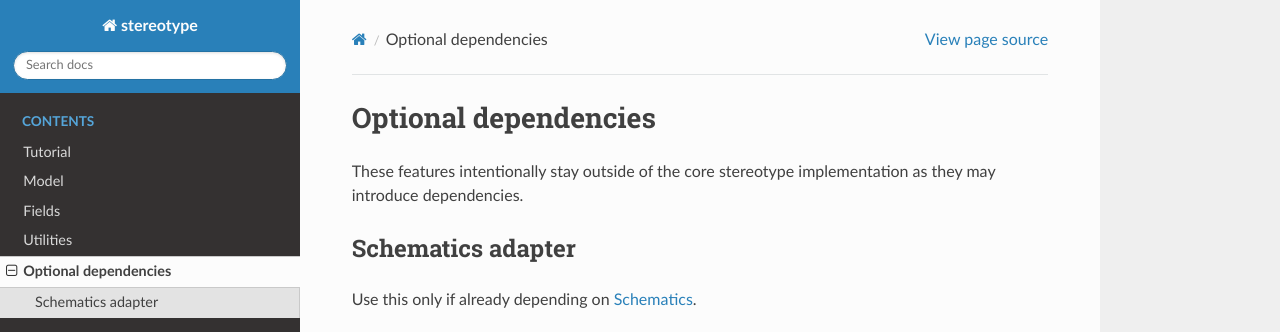
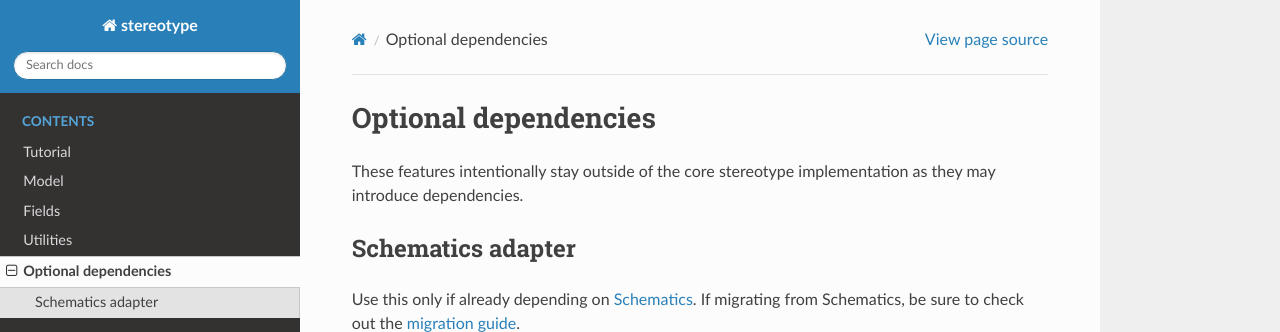
Before and after one commit to petee-d/stereotype, a Sphinx documentation site: the page built from docs/contrib.rst, in a window 1280 px wide, cut to the strip 0-332 px from the top of the page. Built offline with Sphinx 7.4.7 and the Read the Docs theme 2.0.0, drawn with Linux system fonts in a browser that asks for light colours.

Commit message:
Mention the Schematics migration guide in docs

```diff
--- a/docs/contrib.rst
+++ b/docs/contrib.rst
@@ -7,6 +7,8 @@ Schematics adapter
 ------------------
 
 Use this only if already depending on `Schematics <https://github.com/schematics/schematics>`_.
+If migrating from Schematics, be sure to check out the
+`migration guide <https://github.com/petee-d/stereotype/blob/master/stereotype/contrib/README.md#schematics>`_.
 
 .. autoclass:: stereotype.contrib.schematics.SchematicsModelField
    :show-inheritance:
```
